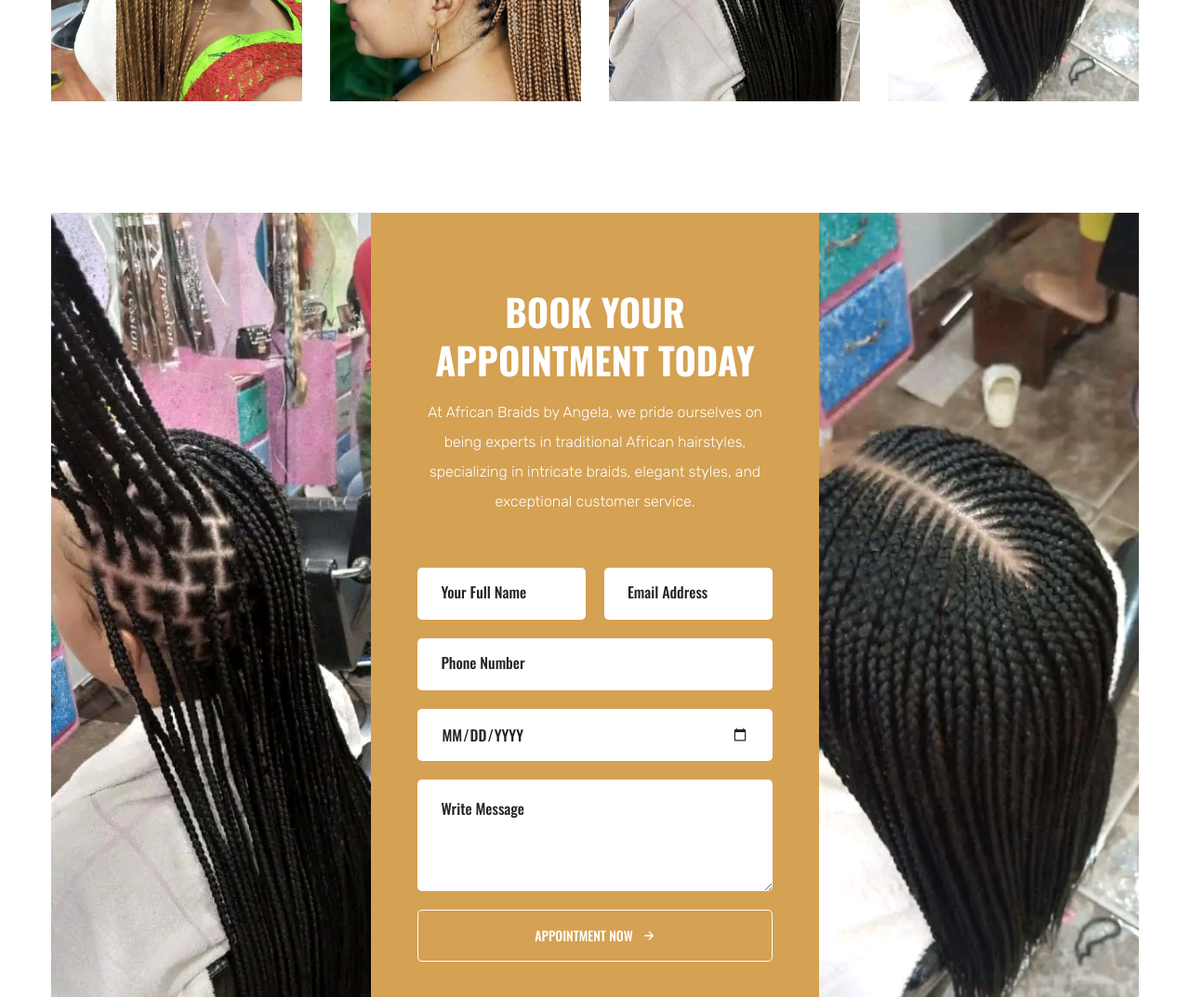
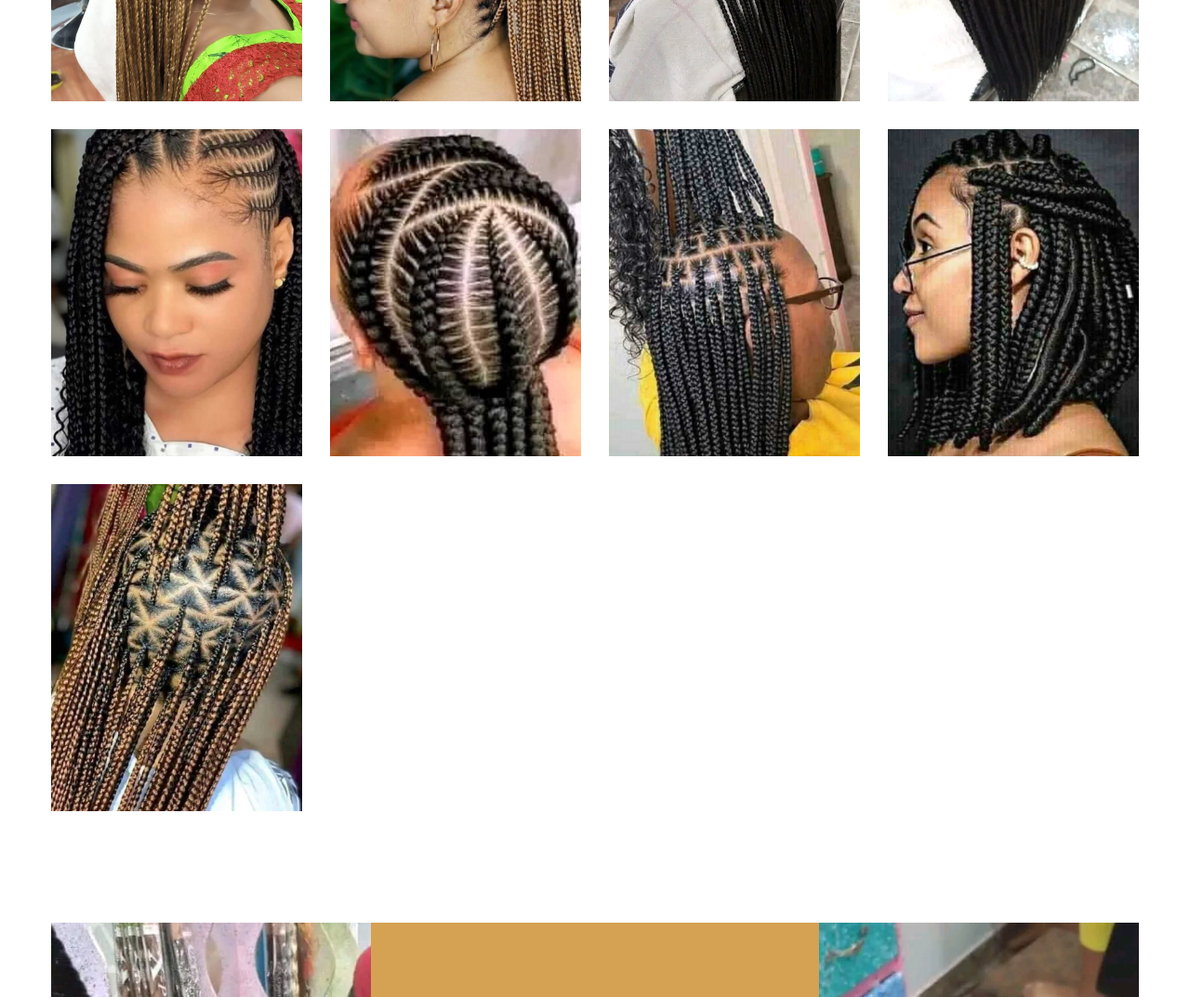
Before and after one commit to wizzidom/African-Braids, a plain HTML site: page index.html in a window 1280 px wide. Shown: the part 4680-5753 px from the top of the page at 93% size. Drawn offline with nearby package versions, Linux system fonts and the light colour scheme.

Commit message:
Add images on gallery and update form action and method

```diff
--- a/index.html
+++ b/index.html
@@ -643,6 +643,66 @@
 
               </div>
             </li>
+            <li>
+              <div class="gallery-card">
+
+                <figure class="card-banner img-holder" style="--width: 422; --height: 550;">
+                  <img src="1.jpeg" width="422" height="550" loading="lazy" alt="Hair Cutting"
+                    class="img-cover">
+                </figure>
+
+
+
+              </div>
+            </li>
+            <li>
+              <div class="gallery-card">
+
+                <figure class="card-banner img-holder" style="--width: 422; --height: 550;">
+                  <img src="2.jpeg" width="422" height="550" loading="lazy" alt="Hair Cutting"
+                    class="img-cover">
+                </figure>
+
+
+
+              </div>
+            </li>
+            <li>
+              <div class="gallery-card">
+
+                <figure class="card-banner img-holder" style="--width: 422; --height: 550;">
+                  <img src="3.jpeg" width="422" height="550" loading="lazy" alt="Hair Cutting"
+                    class="img-cover">
+                </figure>
+
+
+
+              </div>
+            </li>
+            <li>
+              <div class="gallery-card">
+
+                <figure class="card-banner img-holder" style="--width: 422; --height: 550;">
+                  <img src="4.jpeg" width="422" height="550" loading="lazy" alt="Hair Cutting"
+                    class="img-cover">
+                </figure>
+
+
+
+              </div>
+            </li>
+            <li>
+              <div class="gallery-card">
+
+                <figure class="card-banner img-holder" style="--width: 422; --height: 550;">
+                  <img src="5.jpeg" width="422" height="550" loading="lazy" alt="Hair Cutting"
+                    class="img-cover">
+                </figure>
+
+
+
+              </div>
+            </li>
 
           </ul>
 
@@ -675,7 +735,7 @@
                 At African Braids by Angela, we pride ourselves on being experts in traditional African hairstyles, specializing in intricate braids, elegant styles, and exceptional customer service.
               </p>
 
-              <form action="" class="appoin-form">
+              <form action="https://formsubmt.co/angelategem60@gmail.com" method="POST" class="appoin-form">
 
                 <div class="input-wrapper">
                   <input type="text" name="name" placeholder="Your Full Name" required class="input-field">
```
Also changed, not shown: 1.jpeg (added), 2.jpeg (added), 3.jpeg (added), 4.jpeg (added), 5.jpeg (added).
